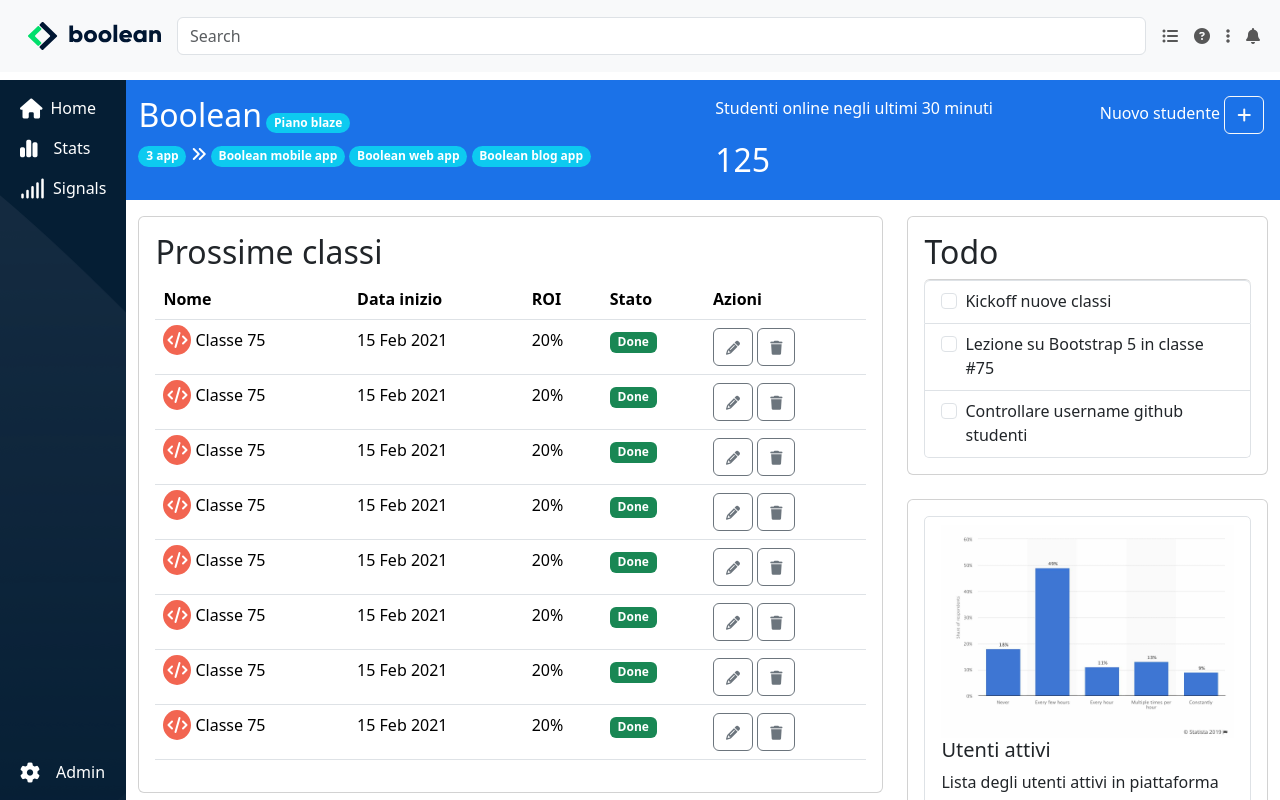
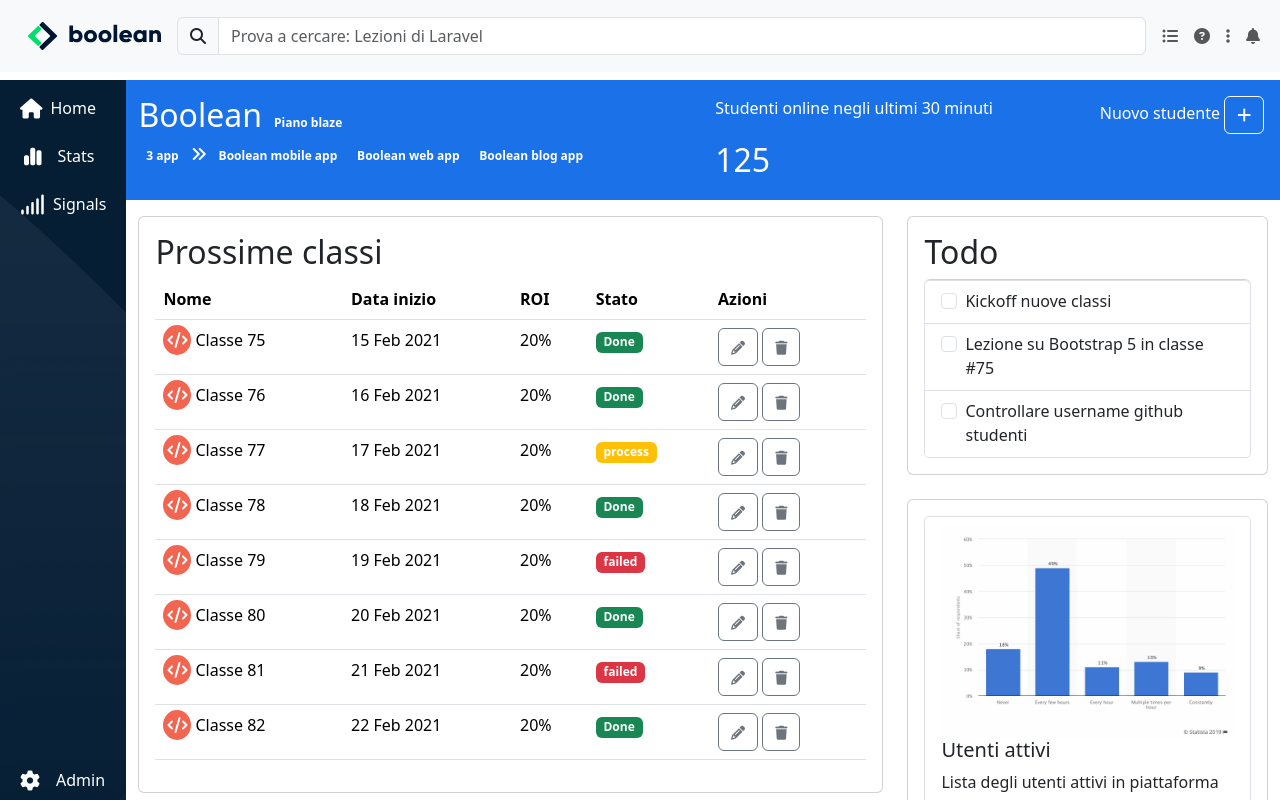
Before and after one commit to lorenzodisanto/html-css-bootstrap-dashboard, a plain HTML site: page index.html in a window 1280 px wide. Drawn offline with nearby package versions, Linux system fonts and the light colour scheme.

Commit message:
feat: table content and button

```diff
--- a/index.html
+++ b/index.html
@@ -41,12 +41,17 @@
             ><img src="./img/logo.svg" class="d-none d-lg-block" alt="logolg"
           /></a>
           <form class="d-flex flex-grow-1" role="search">
-            <input
-              class="form-control me-2"
-              type="search"
-              placeholder="Search"
-              aria-label="Search"
-            />
+            <div class="input-group">
+              <div class="input-group-text">
+                <i class="fa-solid fa-magnifying-glass"></i>
+              </div>
+              <input
+                class="form-control me-2"
+                type="search"
+                placeholder="Prova a cercare: Lezioni di Laravel"
+                aria-label="Search"
+              />
+            </div>
           </form>
 
           <div id="navbarSupportedContent">
@@ -74,7 +79,7 @@
                   data-bs-toggle="dropdown"
                   aria-expanded="false"
                 >
-                  <i class="fa-solid fa-bell"></i>
+                  <i class="fa-solid fa-bell bell_color"></i>
                 </a>
                 <ul class="dropdown-menu">
                   <li><a class="dropdown-item" href="#">Profilo</a></li>
@@ -92,20 +97,22 @@
       <!-- SIDEBAR -->
       <nav id="sidebar" class="text-white">
         <div class="container-fluid">
-          <div class="sidebar-btn d-flex flex-column p-2">
-            <div class="d-flex gap-2 my-2">
+          <div class="sidebar-btn d-flex flex-column p-1">
+            <div class="d-flex gap-2 my-2 p-1 side_btn">
               <div><i class="fa-solid fa-house fa-lg"></i></div>
               <div class="d-none d-lg-block">Home</div>
             </div>
-            <div class="d-flex gap-3 my-2">
+            <div class="d-flex gap-3 my-2 p-1 ps-2 side_btn">
               <div><i class="fa-solid fa-chart-simple fa-lg"></i></div>
               <div class="d-none d-lg-block">Stats</div>
             </div>
-            <div class="d-flex gap-2 my-2">
-              <div><i class="fa-solid fa-signal fa-lg"></i></div>
+            <div class="d-flex gap-2 my-2 p-1 side_btn">
+              <div class="text-center">
+                <i class="fa-solid fa-signal fa-lg"></i>
+              </div>
               <div class="d-none d-lg-block">Signals</div>
             </div>
-            <div class="d-flex gap-3 mt-auto py-2">
+            <div class="d-flex gap-3 mt-auto p-1 side_btn">
               <div><i class="fa-solid fa-gear fa-lg"></i></div>
               <div class="d-none d-lg-block">Admin</div>
             </div>
@@ -298,29 +305,28 @@
               <div class="col-12 col-md-4 col-lg-6">
                 <div>
                   <h2 class="d-inline-block">Boolean</h2>
-                  <span class="badge rounded-pill text-bg-info text-white"
+                  <span class="badge rounded-pill text-white badge_bool"
                     >Piano blaze</span
                   >
                 </div>
-                <span class="badge rounded-pill text-bg-info text-white"
+                <span class="badge rounded-pill badge_bool text-white"
                   >3 app</span
                 >
                 <span><i class="fa-solid fa-angles-right"></i></span>
-                <span
-                  class="badge rounded-pill text-bg-info d-lg-none text-white"
+                <span class="badge rounded-pill badge_bool d-lg-none text-white"
                   >+</span
                 >
 
                 <span
-                  class="badge rounded-pill text-bg-info d-none d-lg-inline-block text-white"
+                  class="badge rounded-pill badge_bool d-none d-lg-inline-block text-white"
                   >Boolean mobile app</span
                 >
                 <span
-                  class="badge rounded-pill text-bg-info d-none d-lg-inline-block text-white"
+                  class="badge rounded-pill badge_bool d-none d-lg-inline-block text-white"
                   >Boolean web app</span
                 >
                 <span
-                  class="badge rounded-pill text-bg-info d-none d-lg-inline-block text-white"
+                  class="badge rounded-pill badge_bool d-none d-lg-inline-block text-white"
                   >Boolean blog app</span
                 >
               </div>
@@ -345,7 +351,7 @@
                   <table class="table">
                     <thead>
                       <tr>
-                        <th scope="col">Nome</th>
+                        <th scope="col" class="first_table">Nome</th>
                         <th scope="col" class="d-none d-md-table-cell">
                           Data inizio
                         </th>
@@ -387,9 +393,9 @@
                           <span
                             class="code_box p-1 me-1 text-white rounded-circle"
                             ><i class="fa-solid fa-code"></i></span
-                          >Classe 75
+                          >Classe 76
                         </td>
-                        <td class="d-none d-md-table-cell">15 Feb 2021</td>
+                        <td class="d-none d-md-table-cell">16 Feb 2021</td>
                         <td class="d-none d-md-table-cell">20%</td>
                         <td>
                           <span class="badge text-bg-success">Done</span>
@@ -414,9 +420,38 @@
                           <span
                             class="code_box p-1 me-1 text-white rounded-circle"
                             ><i class="fa-solid fa-code"></i></span
-                          >Classe 75
+                          >Classe 77
                         </td>
-                        <td class="d-none d-md-table-cell">15 Feb 2021</td>
+                        <td class="d-none d-md-table-cell">17 Feb 2021</td>
+                        <td class="d-none d-md-table-cell">20%</td>
+                        <td>
+                          <span class="badge text-bg-warning text-white"
+                            >process</span
+                          >
+                        </td>
+                        <td>
+                          <button
+                            type="button"
+                            class="btn btn-outline-secondary"
+                          >
+                            <i class="fa-solid fa-pencil fa-sm"></i>
+                          </button>
+                          <button
+                            type="button"
+                            class="btn btn-outline-secondary"
+                          >
+                            <i class="fa-solid fa-trash fa-sm"></i>
+                          </button>
+                        </td>
+                      </tr>
+                      <tr>
+                        <td>
+                          <span
+                            class="code_box p-1 me-1 text-white rounded-circle"
+                            ><i class="fa-solid fa-code"></i></span
+                          >Classe 78
+                        </td>
+                        <td class="d-none d-md-table-cell">18 Feb 2021</td>
                         <td class="d-none d-md-table-cell">20%</td>
                         <td>
                           <span class="badge text-bg-success">Done</span>
@@ -441,9 +476,36 @@
                           <span
                             class="code_box p-1 me-1 text-white rounded-circle"
                             ><i class="fa-solid fa-code"></i></span
-                          >Classe 75
+                          >Classe 79
                         </td>
-                        <td class="d-none d-md-table-cell">15 Feb 2021</td>
+                        <td class="d-none d-md-table-cell">19 Feb 2021</td>
+                        <td class="d-none d-md-table-cell">20%</td>
+                        <td>
+                          <span class="badge text-bg-danger">failed</span>
+                        </td>
+                        <td>
+                          <button
+                            type="button"
+                            class="btn btn-outline-secondary"
+                          >
+                            <i class="fa-solid fa-pencil fa-sm"></i>
+                          </button>
+                          <button
+                            type="button"
+                            class="btn btn-outline-secondary"
+                          >
+                            <i class="fa-solid fa-trash fa-sm"></i>
+                          </button>
+                        </td>
+                      </tr>
+                      <tr>
+                        <td>
+                          <span
+                            class="code_box p-1 me-1 text-white rounded-circle"
+                            ><i class="fa-solid fa-code"></i></span
+                          >Classe 80
+                        </td>
+                        <td class="d-none d-md-table-cell">20 Feb 2021</td>
                         <td class="d-none d-md-table-cell">20%</td>
                         <td>
                           <span class="badge text-bg-success">Done</span>
@@ -468,12 +530,12 @@
                           <span
                             class="code_box p-1 me-1 text-white rounded-circle"
                             ><i class="fa-solid fa-code"></i></span
-                          >Classe 75
+                          >Classe 81
                         </td>
-                        <td class="d-none d-md-table-cell">15 Feb 2021</td>
+                        <td class="d-none d-md-table-cell">21 Feb 2021</td>
                         <td class="d-none d-md-table-cell">20%</td>
                         <td>
-                          <span class="badge text-bg-success">Done</span>
+                          <span class="badge text-bg-danger">failed</span>
                         </td>
                         <td>
                           <button
@@ -495,63 +557,9 @@
                           <span
                             class="code_box p-1 me-1 text-white rounded-circle"
                             ><i class="fa-solid fa-code"></i></span
-                          >Classe 75
+                          >Classe 82
                         </td>
-                        <td class="d-none d-md-table-cell">15 Feb 2021</td>
-                        <td class="d-none d-md-table-cell">20%</td>
-                        <td>
-                          <span class="badge text-bg-success">Done</span>
-                        </td>
-                        <td>
-                          <button
-                            type="button"
-                            class="btn btn-outline-secondary"
-                          >
-                            <i class="fa-solid fa-pencil fa-sm"></i>
-                          </button>
-                          <button
-                            type="button"
-                            class="btn btn-outline-secondary"
-                          >
-                            <i class="fa-solid fa-trash fa-sm"></i>
-                          </button>
-                        </td>
-                      </tr>
-                      <tr>
-                        <td>
-                          <span
-                            class="code_box p-1 me-1 text-white rounded-circle"
-                            ><i class="fa-solid fa-code"></i></span
-                          >Classe 75
-                        </td>
-                        <td class="d-none d-md-table-cell">15 Feb 2021</td>
-                        <td class="d-none d-md-table-cell">20%</td>
-                        <td>
-                          <span class="badge text-bg-success">Done</span>
-                        </td>
-                        <td>
-                          <button
-                            type="button"
-                            class="btn btn-outline-secondary"
-                          >
-                            <i class="fa-solid fa-pencil fa-sm"></i>
-                          </button>
-                          <button
-                            type="button"
-                            class="btn btn-outline-secondary"
-                          >
-                            <i class="fa-solid fa-trash fa-sm"></i>
-                          </button>
-                        </td>
-                      </tr>
-                      <tr>
-                        <td>
-                          <span
-                            class="code_box p-1 me-1 text-white rounded-circle"
-                            ><i class="fa-solid fa-code"></i></span
-                          >Classe 75
-                        </td>
-                        <td class="d-none d-md-table-cell">15 Feb 2021</td>
+                        <td class="d-none d-md-table-cell">22 Feb 2021</td>
                         <td class="d-none d-md-table-cell">20%</td>
                         <td>
                           <span class="badge text-bg-success">Done</span>
```
